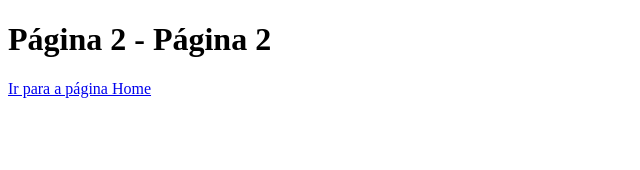
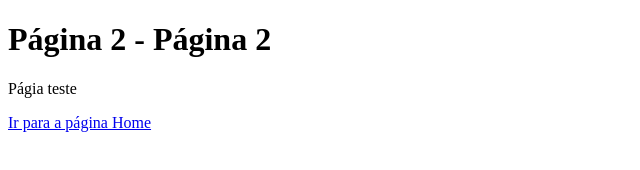
Before and after one commit to pacos-br/pagina_teste_html, a plain HTML site: page pagina2.html in a window 1280 px wide. Shown: the whole page, without its empty margins (0-640 px from the left). Drawn offline with Linux system fonts and the light colour scheme.

Commit message:
Colocado um texto no corpo da página

```diff
--- a/pagina2.html
+++ b/pagina2.html
@@ -7,6 +7,7 @@
 </head>
 <body>
     <h1>Página 2 - Página 2</h1>
+    <p> Págia teste </p>
     <a href="index.html">Ir para a página Home</a>
 </body>
 </html>
```
